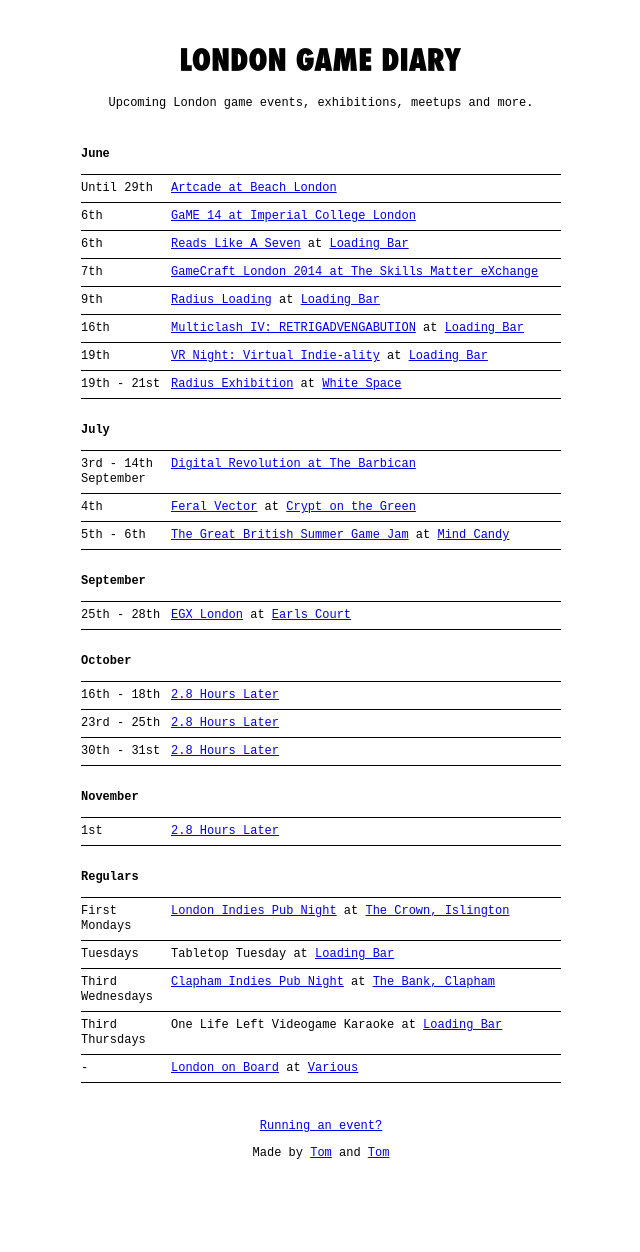
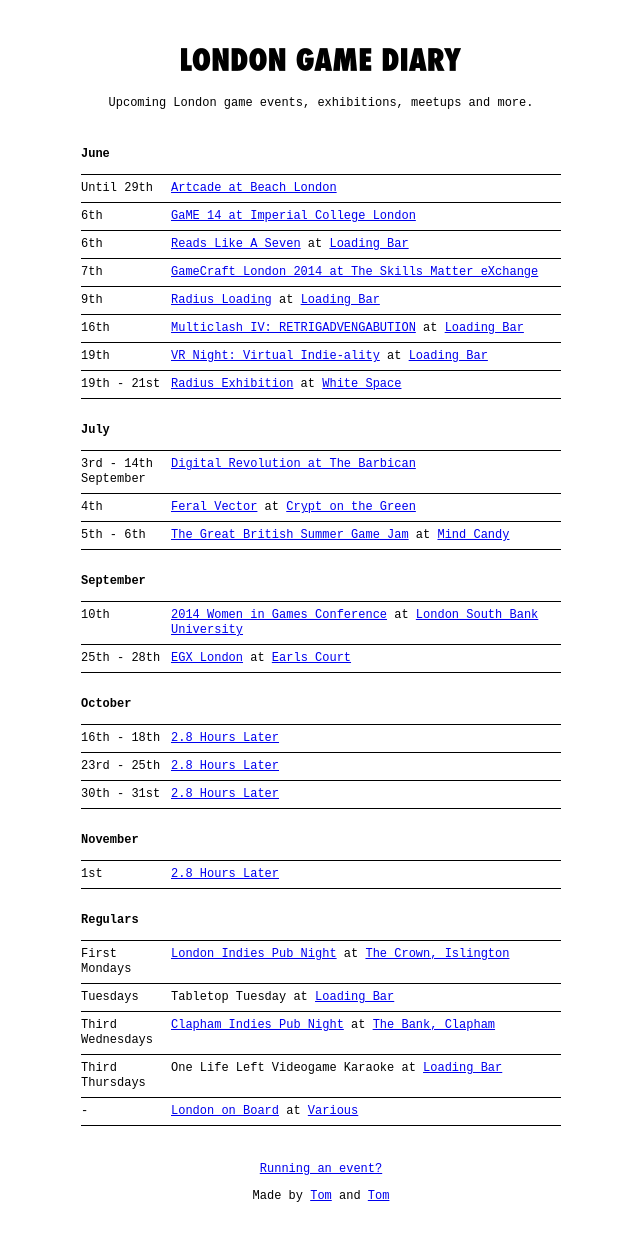
Before and after one commit to thomasmarshall/londongamediary.com, a Jekyll site: the page built from index.md, in a window 1280 px wide. Shown: the whole page, without its empty margins (319-959 px from the left). Built offline with Jekyll 4.4.1, drawn with Linux system fonts in a browser that asks for light colours; before the commit the page ends 1209 px from its top, so only the background shows below that.

Commit message:
Update index.md

```diff
--- a/index.md
+++ b/index.md
@@ -23,6 +23,7 @@
 
 ### September
 
+10th | [2014 Women in Games Conference](http://www.eventbrite.co.uk/e/european-women-in-games-conference-2013-tickets-3847491952) at [London South Bank University](http://www.lsbu.ac.uk/)
 25th - 28th | [EGX London](http://www.egxlondon.net/) at [Earls Court](http://www.eco.co.uk/)
 
 
```
